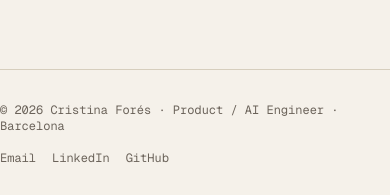
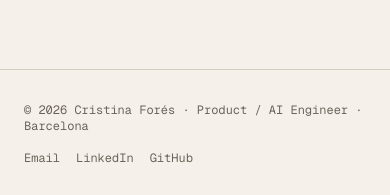
Before and after one commit to CristinaFores/portafolio, a Next.js app: page /en in a window 390 px wide. Shown: the part 4870-5065 px from the top of the page. Built offline with nearby package versions, Linux system fonts and the light colour scheme.

Commit message:
style(layout): edge-align navbar and footer padding on mobile

```diff
--- a/components/layout/footer.tsx
+++ b/components/layout/footer.tsx
@@ -19,7 +19,7 @@ export function Footer() {
       {...fadeUp()}
       className="border-t border-border bg-background"
     >
-      <div className="mx-auto flex max-w-5xl flex-row flex-wrap items-center justify-between gap-4 py-8">
+      <div className="mx-auto flex max-w-5xl flex-row flex-wrap items-center justify-between gap-4 px-6 sm:px-[0px] py-8">
         <p className="font-mono text-xs text-muted-foreground">
           © {new Date().getFullYear()} {PROFILE.name} · {t("footer.tagline")}
         </p>
--- a/components/layout/navbar.tsx
+++ b/components/layout/navbar.tsx
@@ -220,7 +220,7 @@ export function Navbar() {
         visible ? "translate-y-0" : "-translate-y-full",
       )}
     >
-      <nav className="mx-auto flex max-w-5xl items-center justify-between px-6 py-4">
+      <nav className="mx-auto flex max-w-5xl items-center justify-between px-6 sm:px-[0px] py-4">
         <Link href={ROUTES.home} className="group flex items-center gap-2.5">
           <span className="flex h-8 w-8 shrink-0 items-center justify-center overflow-hidden rounded-full border border-border bg-[#f5f1ea]">
             <Image
```
